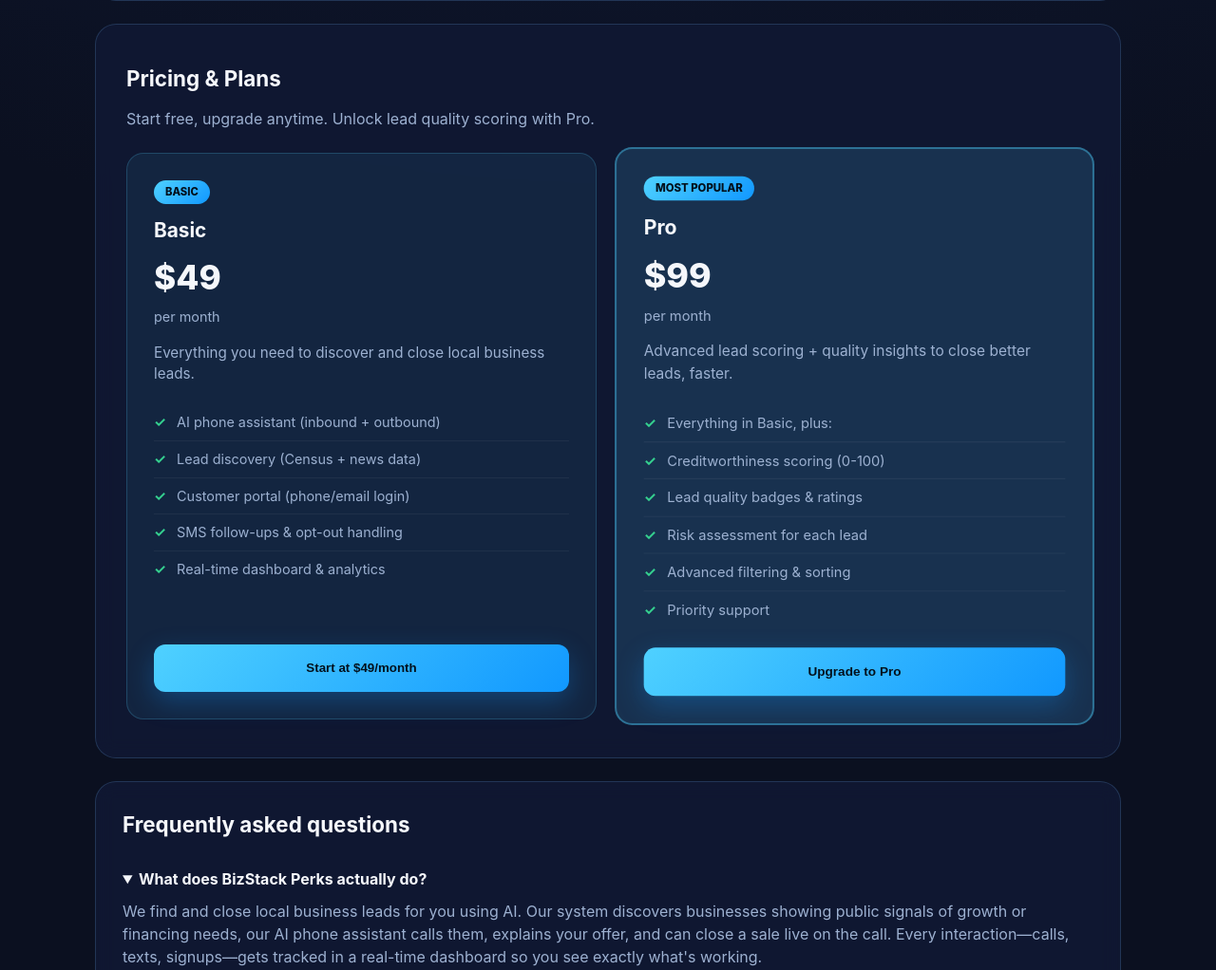
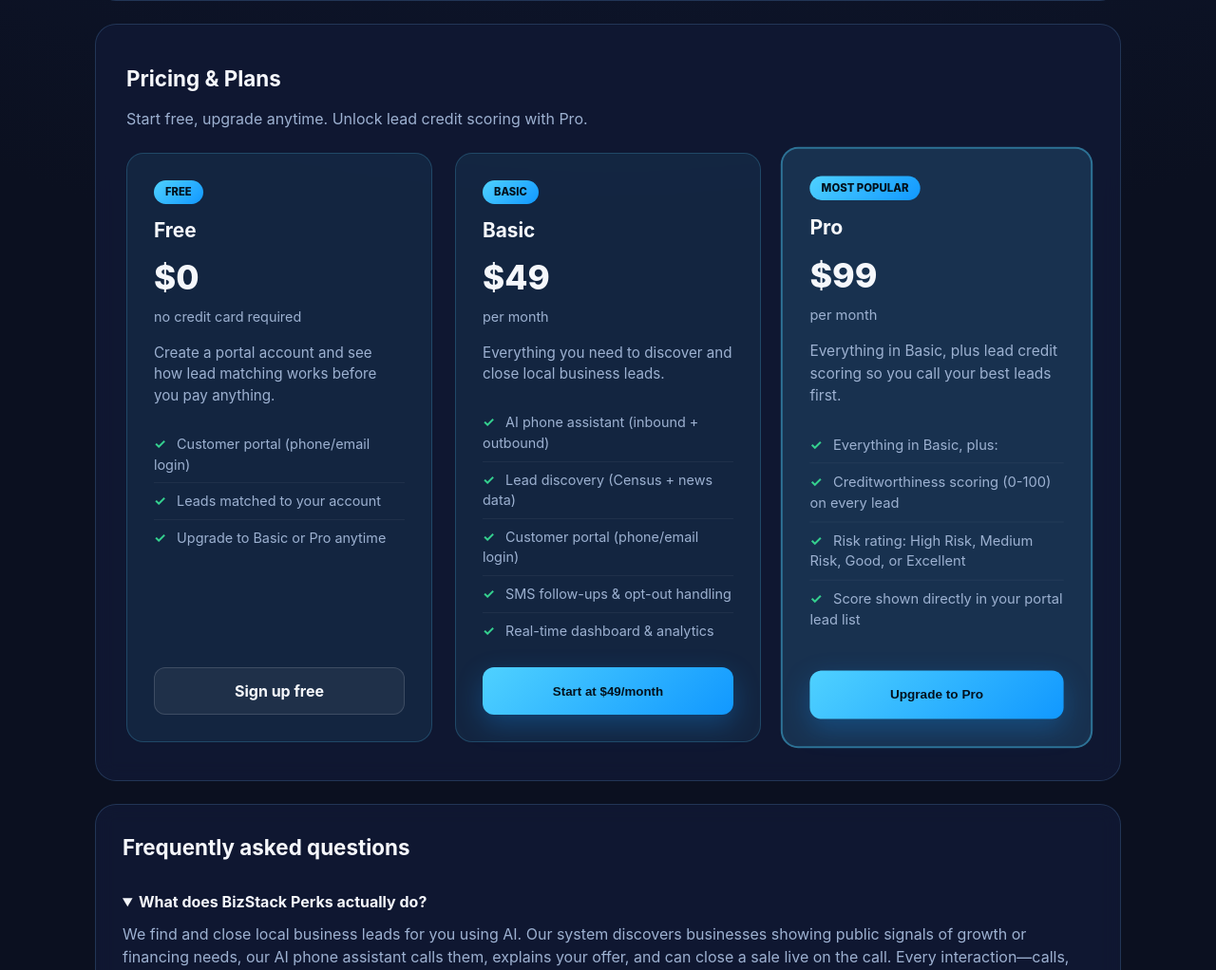
Before and after one commit to get-them666/bizstack-perks, a FastAPI app: page / in a window 1280 px wide. Shown: the part 1505-2527 px from the top of the page at 95% size. Run offline with FastAPI, Linux system fonts and the light colour scheme.

Commit message:
Add real Basic/Pro tier enforcement and organize pricing page
Previously the 'Basic' vs 'Pro' pricing tiers were pure marketing copy --
every customer could access every feature regardless of what they paid
for, and the creditworthiness scoring engine (score_lead/get_lead_score)
was fully built but never called from anywhere.

- customers.subscription_tier column ('basic'/'pro'), migrated in
  init_customer_tables()
- build_checkout_session/create_checkout_session stamp the selected tier
  into Stripe session metadata
- record_checkout_session reads the tier back from metadata on webhook
  confirmation and passes it to provision_customer_from_checkout()
- mark_subscription_tier() helper for handling plan-change webhooks
- /portal now checks subscription_tier: Pro customers get creditworthiness
  scores (0-100 + risk rating) computed and cached per lead via the
  existing score_lead()/get_lead_score() functions; Basic customers see
  an upgrade prompt instead
- portal_dashboard.html shows a PRO/BASIC plan badge and a lead-score
  column gated to Pro only
- Reorganized templates/index.html pricing section into three real tiers
  (Free/Basic/Pro) and removed two previously-fake Pro features
  ('Advanced filtering & sorting', 'Priority support') that had zero
  backend implementation
- Fixed an unrelated FAQ claim about call transcripts/recordings (also
  never implemented) to describe what's actually logged (call_events
  table, shown in /admin)
- Verified end-to-end locally: basic-tier customer sees no score column;
  upgrading to pro immediately shows computed scores persisted to the
  leads table

```diff
--- a/main.py
+++ b/main.py
@@ -283,12 +283,14 @@ def record_checkout_session(conn: sqlite3.Connection, session_data: dict, event_
         email = customer_details.get("email") or session_data.get("customer_email")
         metadata = session_data.get("metadata") or {}
         business_name = metadata.get("business_name") if isinstance(metadata, dict) else None
+        tier = metadata.get("tier") if isinstance(metadata, dict) else None
         provision_customer_from_checkout(
             conn,
             email=email,
             business_name=business_name,
             stripe_customer_id=session_data.get("customer"),
             stripe_subscription_id=session_data.get("subscription"),
+            subscription_tier=tier,
         )
 
 
@@ -1450,19 +1452,25 @@ def build_checkout_session(
     base_url: str,
     email: Optional[str] = None,
     business_name: Optional[str] = None,
+    tier: str = "basic",
 ) -> Optional[dict]:
     """
     Create a Stripe Checkout session and record it as a pending payment.
     Shared by the web checkout route and the voice bot's in-call closing flow.
     Returns the session_data dict (with a "url" to send the customer to), or
     None if Stripe isn't configured or the session couldn't be created.
+
+    `tier` ("basic" or "pro") is stamped into Stripe's session metadata so
+    record_checkout_session can provision the customer on the correct plan
+    once the webhook confirms payment.
     """
     if not stripe_ready():
         return None
 
     current_key = os.environ.get("STRIPE_SECRET_KEY", STRIPE_SECRET_KEY)
     stripe_client = stripe.StripeClient(current_key)
-    metadata = {}
+    resolved_tier = "pro" if str(tier).strip().lower() == "pro" else "basic"
+    metadata = {"tier": resolved_tier}
     if business_name and business_name.strip():
         metadata["business_name"] = business_name.strip()[:120]
 
@@ -1563,8 +1571,11 @@ async def create_checkout_session(
             or "price_1UCyL17FqkxpR5DtFAuRnXFI"
         )
 
-    print(f"DEBUG CHECKOUT PARAMS - Email: {email}, BizName: {business_name}")
-    session_data = build_checkout_session(conn, normalize_base_url(request), email=email, business_name=business_name)
+    print(f"DEBUG CHECKOUT PARAMS - Email: {email}, BizName: {business_name}, Tier: {tier}")
+    resolved_tier = "pro" if str(tier).strip() == "99" or "pro" in str(tier).lower() else "basic"
+    session_data = build_checkout_session(
+        conn, normalize_base_url(request), email=email, business_name=business_name, tier=resolved_tier
+    )
     if not session_data:
         return RedirectResponse(url="/?error=Unable+to+start+checkout", status_code=303)
     return RedirectResponse(url=session_data["url"], status_code=303)
@@ -2744,10 +2755,30 @@ async def customer_portal(request: Request, conn=Depends(get_db)):
         return RedirectResponse(url="/portal/login", status_code=303)
 
     leads = get_customer_leads(conn, customer["id"])
+    is_pro = (customer["subscription_tier"] or "basic") == "pro"
+
+    lead_scores = {}
+    if is_pro:
+        for lead in leads:
+            existing_score = get_lead_score(conn, lead["id"])
+            if existing_score is None:
+                existing_score = score_lead(
+                    conn,
+                    lead["id"],
+                    business_name=lead["full_name"],
+                    request_amount=lead["requested_amount"],
+                )
+            lead_scores[lead["id"]] = existing_score
+
     return templates.TemplateResponse(
         request=request,
         name="portal_dashboard.html",
-        context={"customer": customer, "leads": leads},
+        context={
+            "customer": customer,
+            "leads": leads,
+            "is_pro": is_pro,
+            "lead_scores": lead_scores,
+        },
     )
 
 
--- a/templates/index.html
+++ b/templates/index.html
@@ -410,9 +410,26 @@
 
         <section id="pricing">
             <h2>Pricing & Plans</h2>
-            <p style="color: var(--muted); margin-bottom: 24px;">Start free, upgrade anytime. Unlock lead quality scoring with Pro.</p>
+            <p style="color: var(--muted); margin-bottom: 24px;">Start free, upgrade anytime. Unlock lead credit scoring with Pro.</p>
 
             <div class="pricing-tiers">
+                <!-- Free Tier -->
+                <div class="price-card">
+                    <div class="tier-badge">Free</div>
+                    <h3>Free</h3>
+                    <div class="price">$0</div>
+                    <div class="price-period">no credit card required</div>
+                    <p class="price-description">Create a portal account and see how lead matching works before you pay anything.</p>
+
+                    <ul class="features">
+                        <li>Customer portal (phone/email login)</li>
+                        <li>Leads matched to your account</li>
+                        <li>Upgrade to Basic or Pro anytime</li>
+                    </ul>
+
+                    <a class="button button-secondary" href="/signup" style="width: 100%; text-align: center; box-sizing: border-box;">Sign up free</a>
+                </div>
+
                 <!-- Basic Tier -->
                 <div class="price-card">
                     <div class="tier-badge">Basic</div>
@@ -438,15 +455,13 @@
                     <h3>Pro</h3>
                     <div class="price">$99</div>
                     <div class="price-period">per month</div>
-                    <p class="price-description">Advanced lead scoring + quality insights to close better leads, faster.</p>
+                    <p class="price-description">Everything in Basic, plus lead credit scoring so you call your best leads first.</p>
 
                     <ul class="features">
                         <li>Everything in Basic, plus:</li>
-                        <li>Creditworthiness scoring (0-100)</li>
-                        <li>Lead quality badges & ratings</li>
-                        <li>Risk assessment for each lead</li>
-                        <li>Advanced filtering & sorting</li>
-                        <li>Priority support</li>
+                        <li>Creditworthiness scoring (0-100) on every lead</li>
+                        <li>Risk rating: High Risk, Medium Risk, Good, or Excellent</li>
+                        <li>Score shown directly in your portal lead list</li>
                     </ul>
 
                     <form method="post" action="/api/checkout/create">
@@ -477,7 +492,7 @@
 
             <details>
                 <summary>How does the AI phone assistant work?</summary>
-                <p>It answers your business line, understands speech or touch-tone input, can explain pricing and features, and if a prospect is interested, it texts them a secure payment link so they can sign up right then. No transferring to a sales rep—the bot handles the entire close live on the call. You always get a transcript and recording.</p>
+                <p>It answers your business line, understands speech or touch-tone input, can explain pricing and features, and if a prospect is interested, it texts them a secure payment link so they can sign up right then. No transferring to a sales rep—the bot handles the entire close live on the call. Every call and message is logged in your dashboard.</p>
             </details>
 
             <details>
```
Also changed, not shown: customer_portal.py (+25 -4 lines), templates/portal_dashboard.html (+17 -0 lines).
